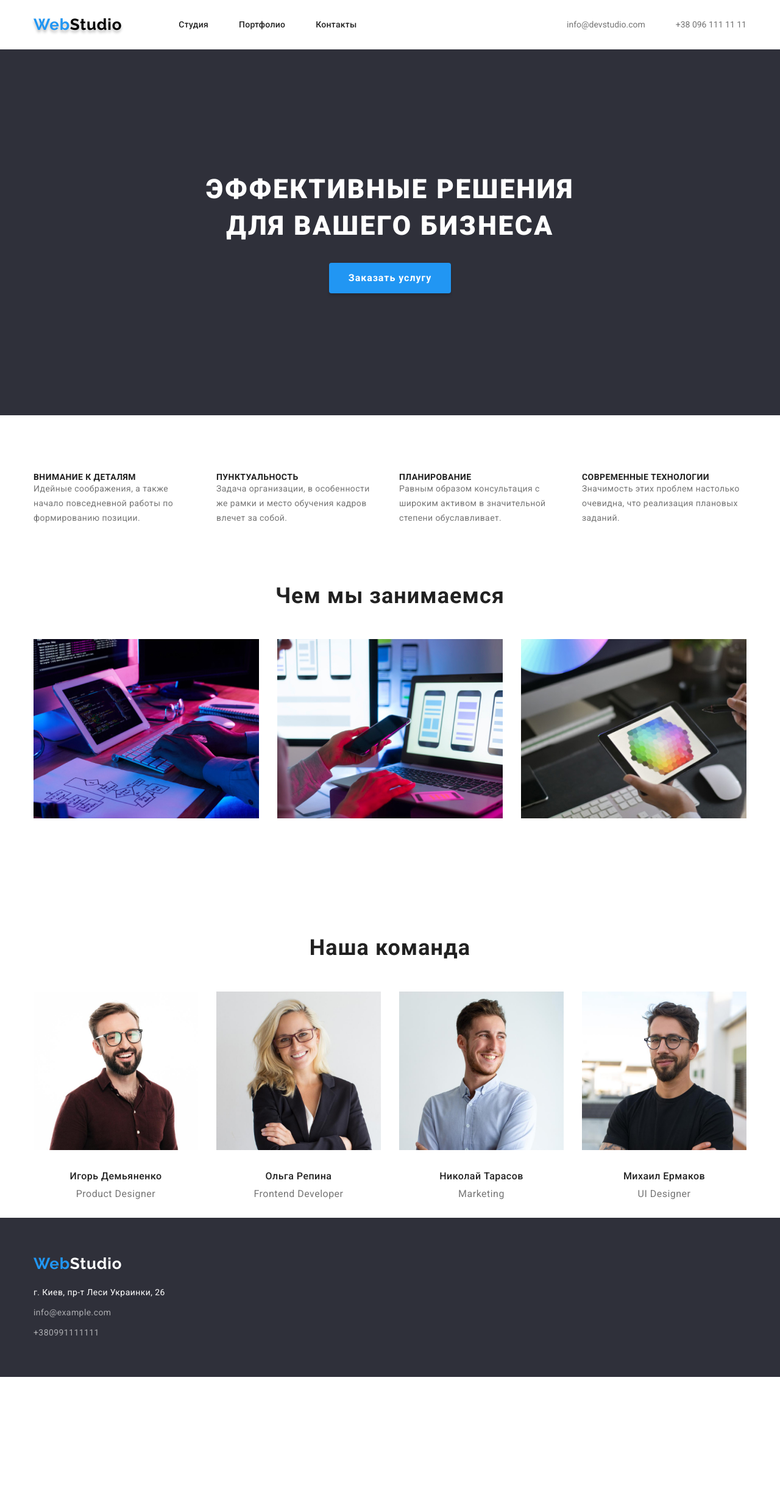
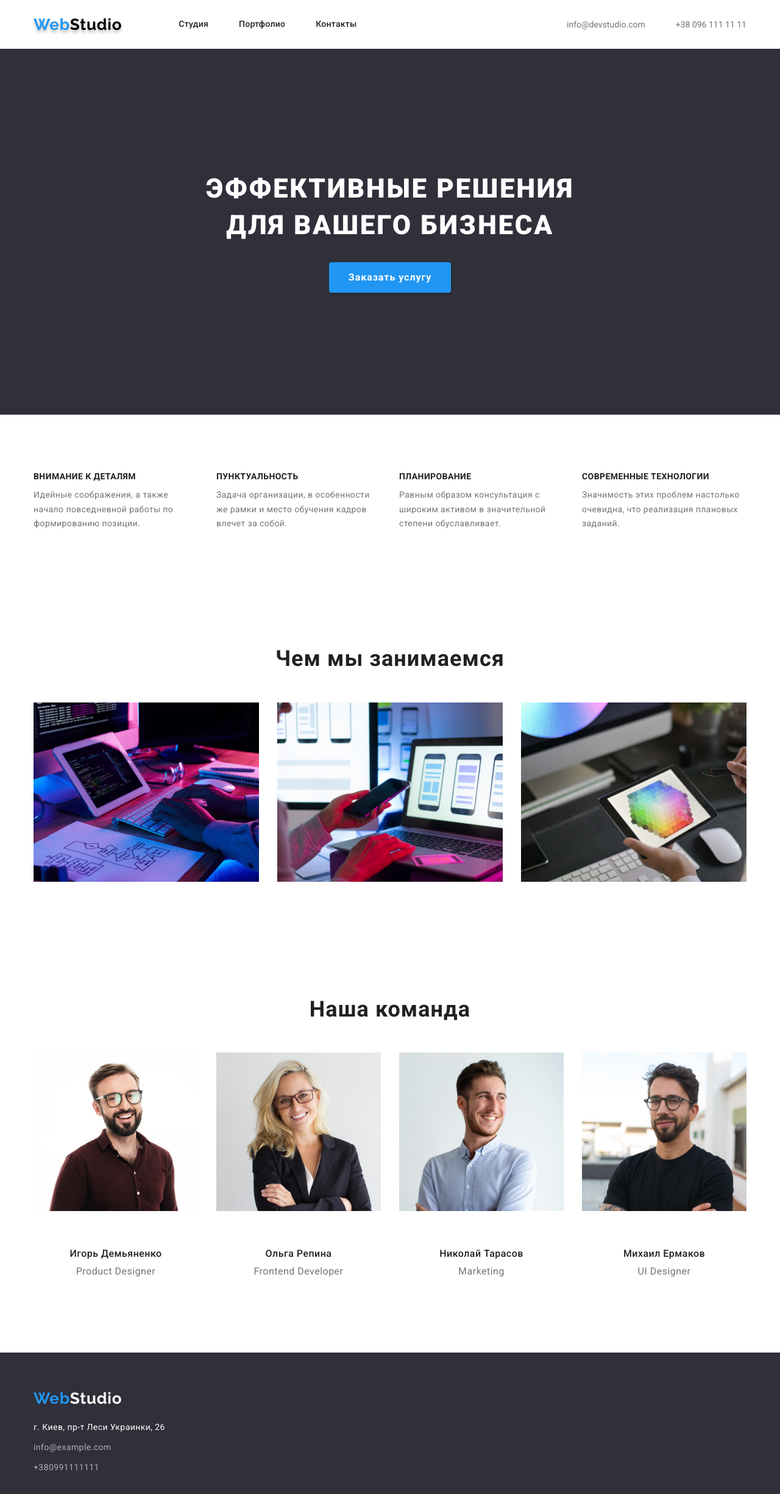
Before and after one commit to r1pplemax/goit-markup-hw-03, a plain HTML site: page index.html in a window 1280 px wide. Shown: the whole page at 61% size. Before the commit the page ends 2258 px from the top, so only its background shows below. Drawn offline with nearby package versions, Linux system fonts and the light colour scheme.

Commit message:
fixes bags

```diff
--- a/css/style.css
+++ b/css/style.css
@@ -14,13 +14,22 @@
 }
 
 h1,
-h1,
+h2,
 h3,
 h4,
 h5,
 h6,
-p,
+p {
+  padding: 0;
+  margin: 0;
+}
+img {
+  display: block;
+  max-width: 100%;
+  height: auto;
+}
 ul {
+  list-style: none;
   padding: 0;
   margin: 0;
 }
@@ -79,7 +88,7 @@ body {
 }
 /* ==========================header=================== */
 .header {
-  display: flex;
+  border-bottom: 1px;
 }
 
 .header-container {
@@ -97,14 +106,11 @@ body {
   display: flex;
 }
 
-.header-item {
-  margin: 32px 0px;
-}
-
 .header-item:not(:last-child) {
   margin-right: 50px;
 }
 .header-link {
+  display: block;
   padding: 32px 0px;
   color: inherit;
   font-weight: 500;
@@ -124,7 +130,6 @@ body {
 
 .contact-item {
   color: var(--second-text-color);
-  margin: 32px 0px;
 }
 
 .contact-item:not(:last-child) {
@@ -132,6 +137,7 @@ body {
 }
 
 .contact-link {
+  display: block;
   color: var(--second-text-color);
   padding: 32px 0px;
 }
@@ -142,11 +148,11 @@ body {
 
 /* ===============hero================ */
 .hero {
+  padding: 200px 0;
   text-align: center;
   background-color: #2f303a;
 }
 .hero-title {
-  padding-top: 200px;
   width: 696px;
   font-weight: 900;
   font-size: 44px;
@@ -160,7 +166,6 @@ body {
 }
 
 .hero-btn {
-  margin-bottom: 200px;
   margin-top: 30px;
   padding: 10px 32px;
   background-color: #2196f3;
@@ -180,12 +185,14 @@ body {
   background-color: #188ce8;
 }
 /* ================advantage================ */
-
+.section {
+  padding: 94px 0;
+}
 .advantage-list {
-  margin-top: 94px;
   display: flex;
 }
 .advantage-title {
+  margin-bottom: 10px;
   font-weight: 700;
   font-size: 14px;
   line-height: 1.14;
@@ -208,6 +215,9 @@ body {
   color: var(--second-text-color);
 }
 /* ===============what we do================= */
+.work-section {
+  padding-top: 0;
+}
 .job-title {
   text-align: center;
   margin-top: 94px;
@@ -222,17 +232,19 @@ body {
   margin-right: 30px;
 }
 /* ===============team-====================== */
+.team {
+  background-color: var(--background-btn-color);
+}
+.team-tag {
+  padding: 30px 0;
+}
 .team-title {
   text-align: center;
-  margin-top: 188px;
   margin-bottom: 50px;
 }
 .team-list {
   display: flex;
   text-align: center;
-}
-.team-item {
-  margin-bottom: 30px;
 }
 
 .team-item:not(:last-child) {
@@ -262,10 +274,10 @@ body {
 /* =================footer============= */
 .logo-footer {
   display: inline-block;
-  margin-top: 60px;
   margin-bottom: 20px;
 }
 .footer {
+  padding: 60px 0;
   background-color: #2f303a;
 }
 
@@ -273,9 +285,6 @@ body {
   margin-bottom: 9px;
 }
 
-.address-item-tel {
-  padding-bottom: 60px;
-}
 .address {
   font-style: inherit;
 }
@@ -299,12 +308,13 @@ body {
 
 /* ==============portfolio=============== */
 .filter {
+  margin-bottom: 50px;
   justify-content: center;
   display: flex;
 }
 
-.filter-item {
-  margin-bottom: 50px;
+.filter-item:not(:last-child) {
+  margin-right: 8px;
 }
 .filter-btn {
   font-weight: 700;
@@ -327,8 +337,7 @@ body {
 
 .portfolio-list {
   margin-right: -30px;
-  margin-bottom: 94px;
-  text-align: center;
+  margin-bottom: -30px;
   display: flex;
   flex-wrap: wrap;
 }
@@ -339,6 +348,10 @@ body {
   margin-bottom: 30px;
 }
 .portfolio-link {
+}
+
+.portfolio-container {
+  padding: 20px 0;
 }
 
 .portfolio-title {
--- a/index.html
+++ b/index.html
@@ -28,24 +28,24 @@
             >Web<span class="logo-dark">Studio</span>
           </a>
           <ul class="header-list">
-            <li class="header-item list">
+            <li class="header-item">
               <a href="" class="header-link link">Студия</a>
             </li>
-            <li class="header-item list">
+            <li class="header-item">
               <a href="./portfolio.html" class="header-link link">Портфолио</a>
             </li>
-            <li class="header-item list">
+            <li class="header-item">
               <a href="" class="header-link link">Контакты</a>
             </li>
           </ul>
         </nav>
         <ul class="contact-list">
-          <li class="contact-item list">
+          <li class="contact-item">
             <a href="mailto:info@devstudio.com" class="contact-link link"
               >info@devstudio.com</a
             >
           </li>
-          <li class="contact-item list">
+          <li class="contact-item">
             <a href="tel:+380961111111" class="contact-link link"
               >+38 096 111 11 11</a
             >
@@ -60,32 +60,32 @@
           <button type="button" class="hero-btn">Заказать услугу</button>
         </div>
       </section>
-      <section class="advantage">
+      <section class="section">
         <div class="container">
           <h2 class="visually-hidden">Наши преимущества</h2>
           <ul class="advantage-list">
-            <li class="advantage-item list">
+            <li class="advantage-item">
               <h3 class="advantage-title">Внимание к деталям</h3>
               <p class="advantage-text">
                 Идейные соображения, а также начало повседневной работы по
                 формированию позиции.
               </p>
             </li>
-            <li class="advantage-item list">
+            <li class="advantage-item">
               <h3 class="advantage-title">Пунктуальность</h3>
               <p class="advantage-text">
                 Задача организации, в особенности же рамки и место обучения
                 кадров влечет за собой.
               </p>
             </li>
-            <li class="advantage-item list">
+            <li class="advantage-item">
               <h3 class="advantage-title">Планирование</h3>
               <p class="advantage-text">
                 Равным образом консультация с широким активом в значительной
                 степени обуславливает.
               </p>
             </li>
-            <li class="advantage-item list">
+            <li class="advantage-item">
               <h3 class="advantage-title">Современные технологии</h3>
               <p class="advantage-text">
                 Значимость этих проблем настолько очевидна, что реализация
@@ -95,25 +95,25 @@
           </ul>
         </div>
       </section>
-      <section>
+      <section class="section work-section">
         <div class="container">
           <h2 class="job-title section-title">Чем мы занимаемся</h2>
           <ul class="job-list">
-            <li class="job-item list">
+            <li class="job-item">
               <img
                 src="./images/example-1.jpg"
                 alt="специалист работает за ноутбуком"
                 width="370"
               />
             </li>
-            <li class="job-item list">
+            <li class="job-item">
               <img
                 src="./images/example-2.jpg"
                 alt="специалист проверяет макет на телефоне"
                 width="370"
               />
             </li>
-            <li class="job-item list">
+            <li class="job-item">
               <img
                 src="./images/example-3.jpg"
                 alt="специалист подбирает цветовую гамму"
@@ -123,45 +123,53 @@
           </ul>
         </div>
       </section>
-      <section class="team">
+      <section class="section team-section">
         <div class="container">
           <h2 class="team-title section-title">Наша команда</h2>
           <ul class="team-list">
-            <li class="team-item list">
+            <li class="team-item">
               <img
                 src="./images/employee-1.jpg"
                 alt=" Игорь Демьяненко"
                 width="270"
               />
+              <div class="team-tag">
                 <h3 class="team-name">Игорь Демьяненко</h3>
                 <p lang="en" class="team-prof">Product Designer</p>
+              </div>
             </li>
-            <li class="team-item list">
+            <li class="team-item">
               <img
                 src="./images/employee-4.jpg"
                 alt="Ольга Репина"
                 width="270"
               />
+              <div class="team-tag">
                 <h3 class="team-name">Ольга Репина</h3>
                 <p lang="en" class="team-prof">Frontend Developer</p>
+              </div>
             </li>
-            <li class="team-item list">
+            <li class="team-item">
               <img
                 src="./images/employee-3.jpg"
                 alt="Николай Тарасов"
                 width="270"
               />
+              <div class="team-tag">
                 <h3 class="team-name">Николай Тарасов</h3>
                 <p lang="en" class="team-prof">Marketing</p>
+              </div>
             </li>
-            <li class="team-item list">
+            <li class="team-item">
               <img
                 src="./images/employee-2.jpg"
                 alt="Ольга Репина"
                 width="270"
               />
+              <div class="team-tag">
                 <h3 class="team-name">Михаил Ермаков</h3>
                 <p lang="en" class="team-prof">UI Designer</p>
+              </div>
             </li>
           </ul>
         </div>
@@ -174,19 +182,19 @@
         >
         <address class="address">
           <ul class="address-list">
-            <li class="address-item list">
+            <li class="address-item">
               <a
                 href="https://goo.gl/maps/xxZV7dTHUAhbYHM78"
                 class="address-link link"
                 >г. Киев, пр-т Леси Украинки, 26</a
               >
             </li>
-            <li class="address-item list">
+            <li class="address-item">
               <a href="mailto:info@example.com" class="address-contact link"
                 >info@example.com</a
               >
             </li>
-            <li class="address-item address-item-tel list">
+            <li class="address-item address-item-tel">
               <a href="tel:+380991111111" class="address-contact link"
                 >+380991111111</a
               >
```
Also changed, not shown: portfolio.html (+41 -27 lines). Lines whose indentation alone changed are shown as unchanged.
